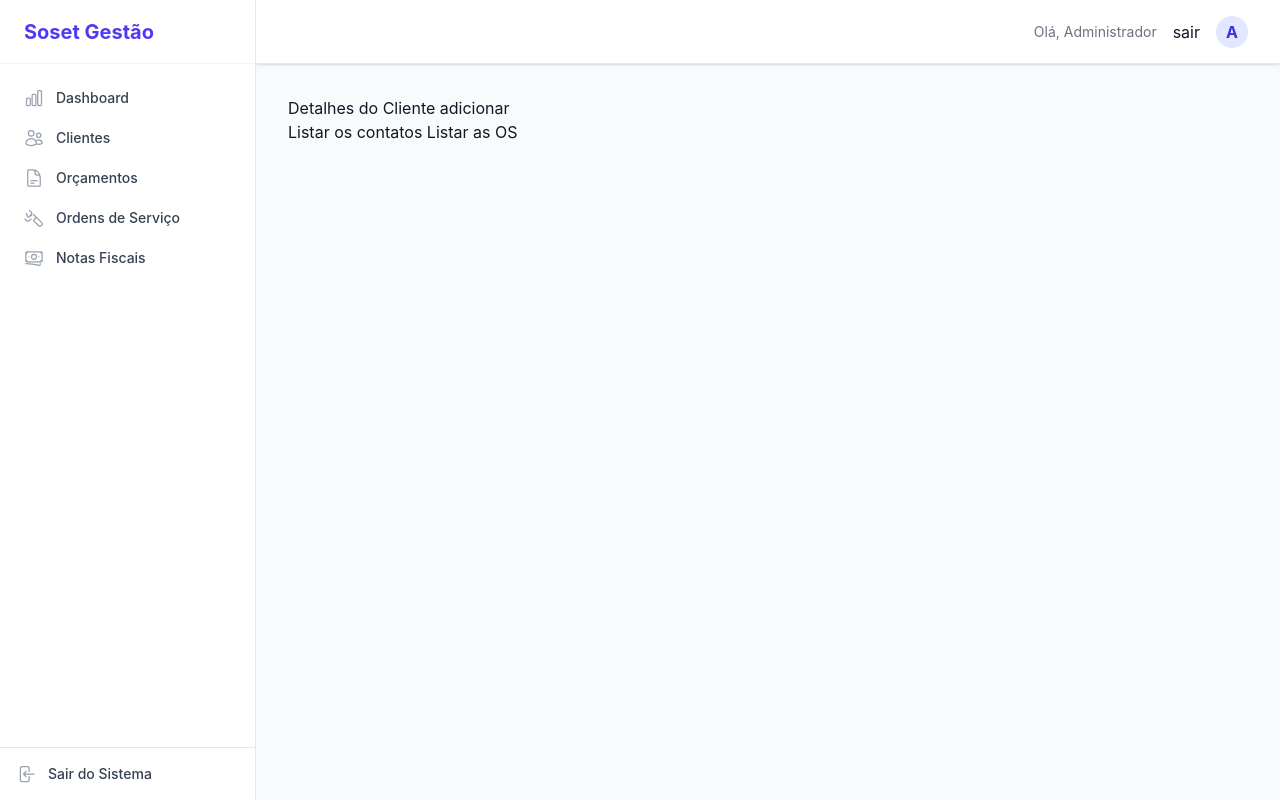
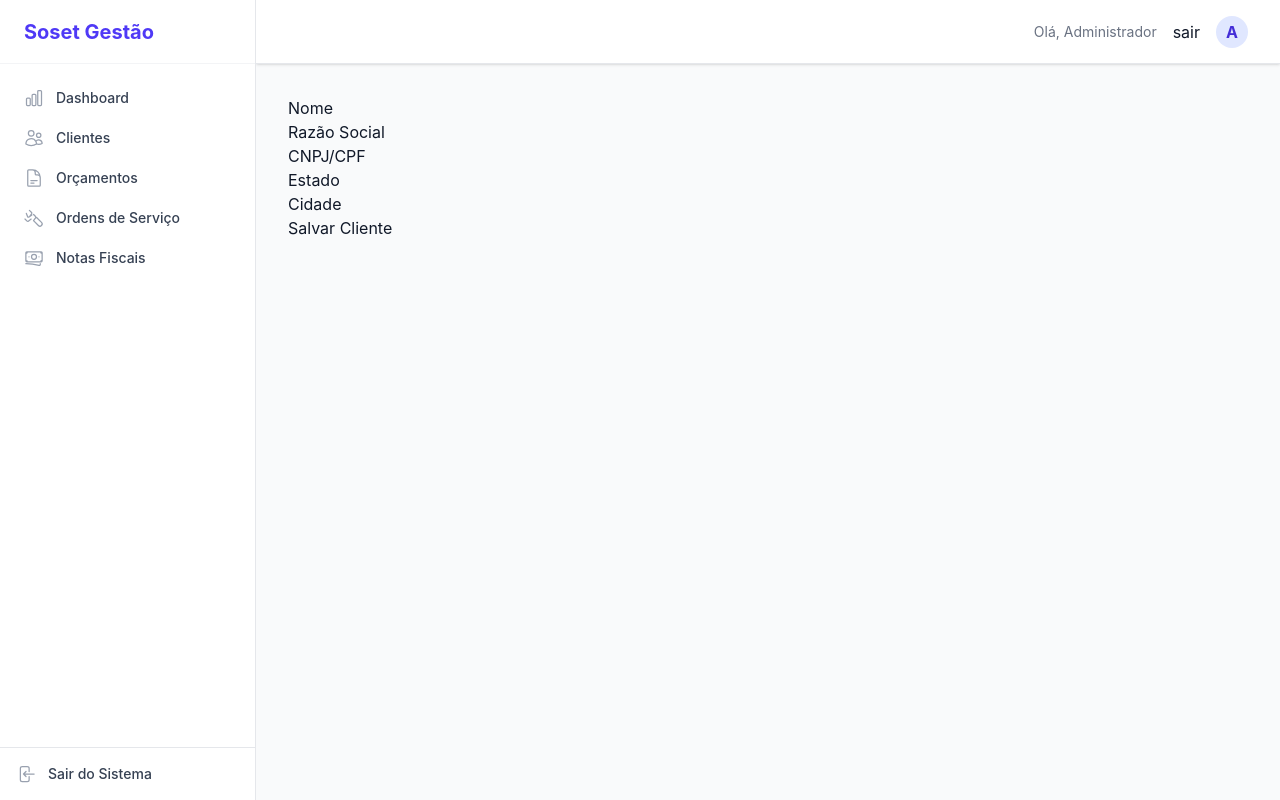
Before and after one commit to grafica-soset/front-admin, a Nuxt app: page /clientes/adicionar in a window 1280 px wide. Built offline with nearby package versions, Linux system fonts and the light colour scheme.

Commit message:
Create adicionar.vue
add arquivo adicionar.vue

```diff
--- /dev/null
+++ b/app/pages/clientes/adicionar.vue
@@ -0,0 +1,71 @@
+<script setup lang="ts">
+
+const session = sessionStore()
+const router = useRouter()
+
+const token = session.token
+
+const loading = ref(false)
+
+const form = ref({
+    name: '',
+    officialName: '',
+    document: '',
+    state: '',
+    city: ''
+})
+
+const handleSubmit = async () => {
+    loading.value = true
+
+    const { success } = await $fetch('/api/customer', {
+        method: 'POST',
+        body: {
+            ...form.value,
+            token
+        }
+    }).finally(() => {
+        loading.value = false
+    })
+
+    if (success) {
+        router.push('/clientes')
+    }
+}
+
+</script>
+
+<template>
+    <div>
+        <form @submit.prevent="handleSubmit">
+
+            <div>
+                <label>Nome</label>
+                <input type="text" v-model="form.name" />
+            </div>
+
+            <div>
+                <label>Razão Social</label>
+                <input type="text" v-model="form.officialName" />
+            </div>
+
+            <div>
+                <label>CNPJ/CPF</label>
+                <input type="text" v-model="form.document" />
+            </div>
+
+            <div>
+                <label>Estado</label>
+                <input type="text" v-model="form.state" />
+            </div>
+
+            <div>
+                <label>Cidade</label>
+                <input type="text" v-model="form.city" />
+            </div>
+
+            <button type="submit" :disabled="loading">Salvar Cliente</button>
+
+        </form>
+    </div>
+</template>
```
